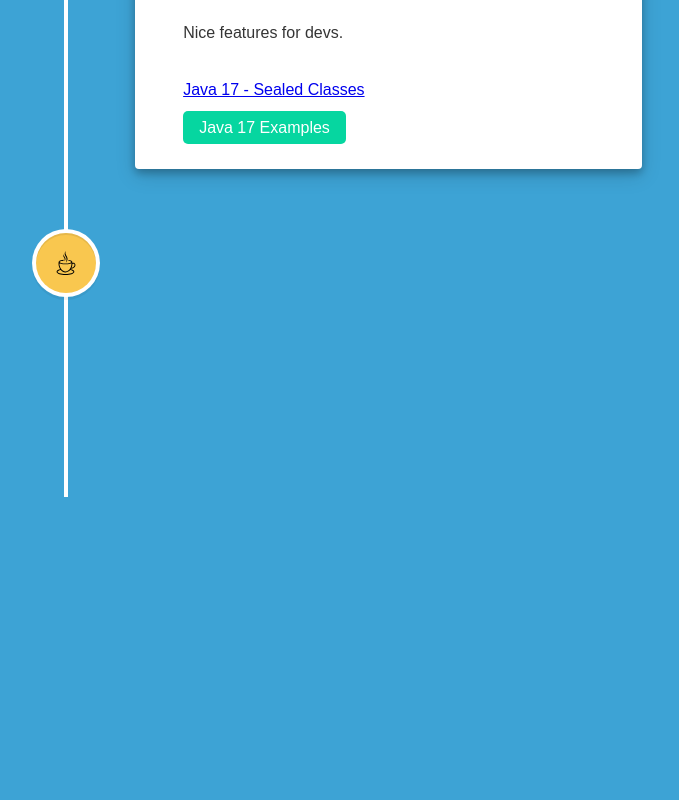
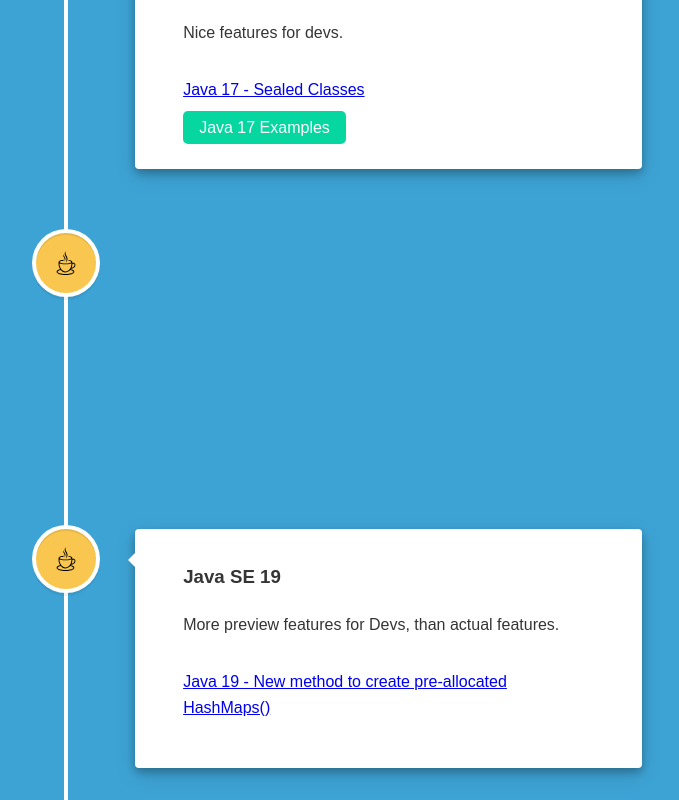
Before and after one commit to SpaghettiCodeJungle/java-version-and-feature, a React (Create React App) app: page / in a window 1280 px wide. Shown: the part 4209-5009 px from the top of the page, without its empty margins (574-1253 px from the left). Before the commit the page ends 4706 px from the top, so only its background shows below. Built offline with nearby package versions, Linux system fonts and the light colour scheme.

Commit message:
Added Java 19 data & fixed minor error

```diff
--- a/src/data/timelineElements.js
+++ b/src/data/timelineElements.js
@@ -180,7 +180,7 @@
           "A few features for devs.",
         features: [
             {
-              featureName: "Java 18 - Sealed Classes",
+              featureName: "Java 18 - Simple http Server",
                 website: "https://spaghetticodejungle.com/java-18-simple-http-server/"
 
             }],
@@ -188,7 +188,20 @@
         website: "https://github.com/stars/SpaghettiCodeJungle/lists/java-18",
         releaseDate: "March 22, 2022",
         icon: "standard",
-      }
+      },
+      {
+        id: 12,
+        name: "Java SE 19",
+        extra: "",
+        description:
+          "More preview features for Devs, than actual features.",
+        features: [
+            {
+              featureName: "Java 19 - New method to create pre-allocated HashMaps()",
+                website: "https://spaghetticodejungle.com/java-19-new-method-to-create-pre-allocated-hashmaps/"
+
+            }],
+    }
   ];
 
   export default timelineElements;
```
